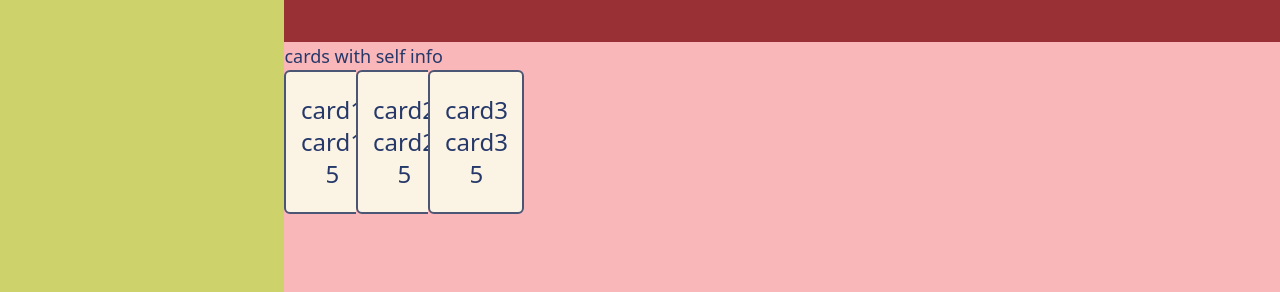
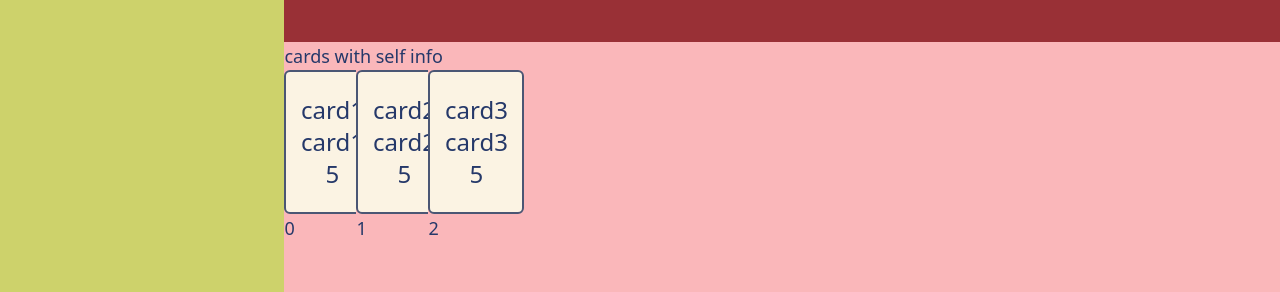
Before and after one commit to LifeBoat-TableGame/API, a Vue app in the folder client/: page /game in a window 1280 px wide. Shown: the part 519-811 px from the top of the page. Built offline with nearby package versions, Linux system fonts and the light colour scheme; no server answers.

Commit message:
adding index to Hand

```diff
--- a/client/src/components/Card.vue
+++ b/client/src/components/Card.vue
@@ -42,11 +42,4 @@ const useCard = () => {
     hover:scale-150
     origin-[50%_70%] hover:rotate-0
 }
-.cardWrapper {
-  @apply overflow-hidden;
-}
-
-.cardWrapper:last-child, .cardWrapper:hover {
-  @apply overflow-visible;
-}
 </style>
--- a/client/src/components/Hand.vue
+++ b/client/src/components/Hand.vue
@@ -1,7 +1,10 @@
 
 <template>
   <div class="hand">
-    <Card v-for="supply of supplies" :key="supply.name" :supply=supply />
+    <div v-for="(supply, index) in supplies" :key="supply.name" class="cardWrapper">
+      <Card :supply=supply />
+      <div>{{ index }}</div>
+    </div>
   </div>
 </template>
 
@@ -23,7 +26,16 @@ const emit = defineEmits(['card:clicked'])
 
 </script>
 <style scoped>
+.cardWrapper {
+  @apply overflow-hidden;
+}
+
+.cardWrapper:last-child,
+.cardWrapper:hover {
+  @apply overflow-visible;
+}
+
 .hand {
-  @apply max-w-[15rem] flex
+  @apply flex max-w-[15rem]
 }
 </style>
```
